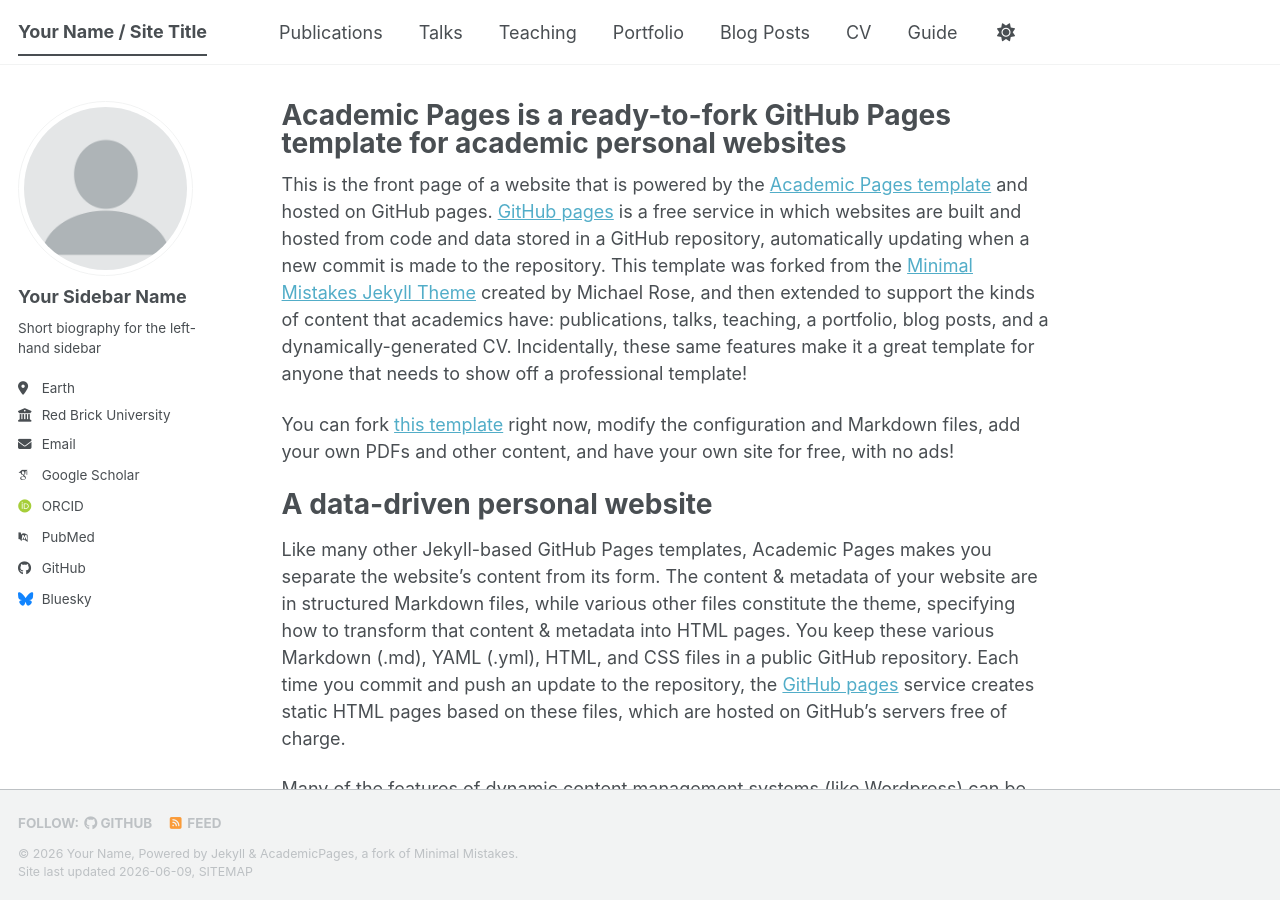
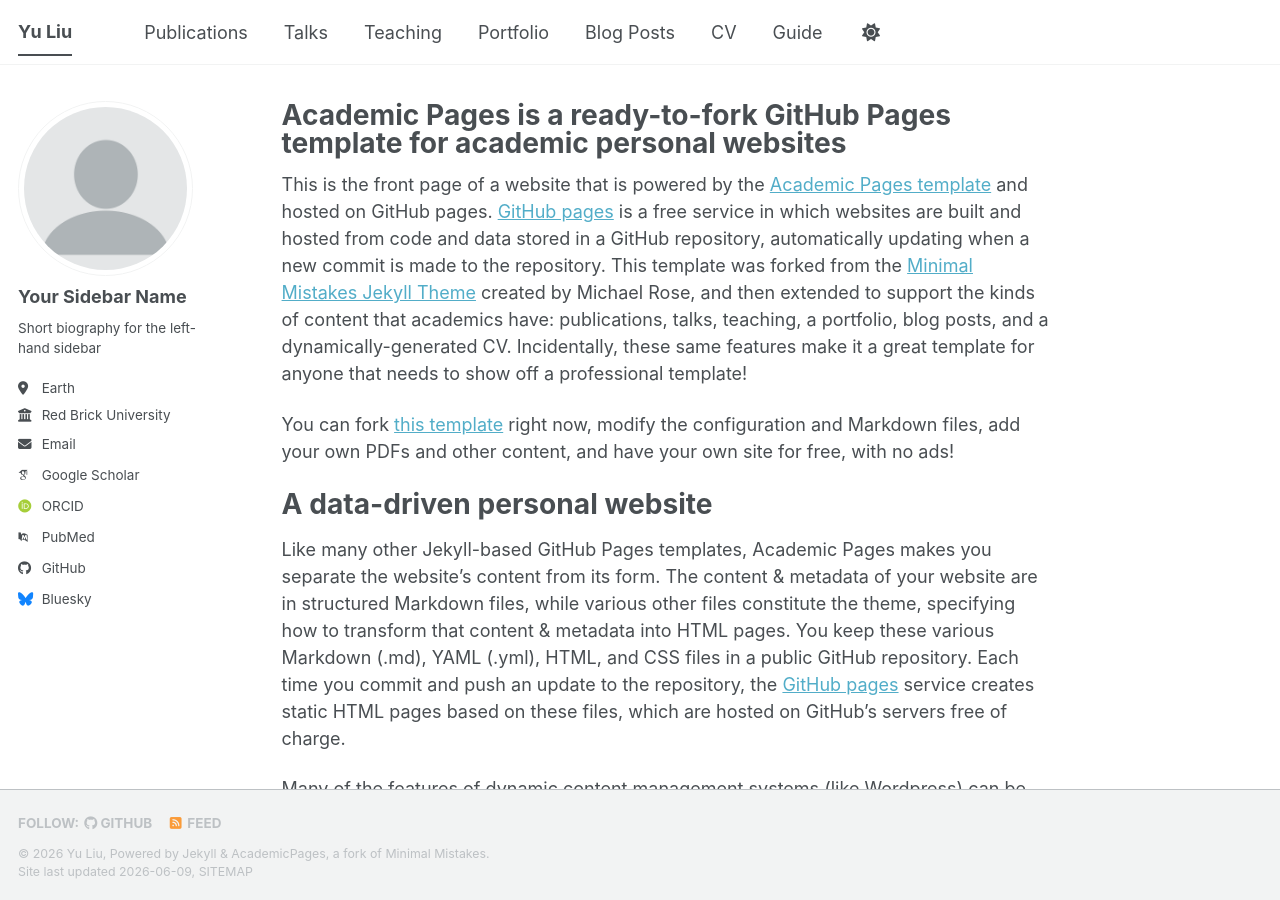
Before and after one commit to yuliu0322/yuliu0322.github.io, a Jekyll site: the page built from _pages/about.md, in a window 1280 px wide and 900 px high. Built offline with Jekyll 4.4.1, drawn with Linux system fonts in a browser that asks for light colours; some web fonts are replaced; a script bundle is joined from its source files by our own code; library files that are not in the unit come from our copies.

Commit message:
Update _config.yml

```diff
--- a/_config.yml
+++ b/_config.yml
@@ -9,14 +9,14 @@
 # Basic Site Settings
 locale                   : "en-US"
 site_theme               : "default" # The available themes options are "default", "air", "sunrise", "mint", "dirt" and "contrast"
-title                    : "Your Name / Site Title"
+title                    : "Yu Liu"
 title_separator          : "-"
-name                     : &name "Your Name"
-description              : &description "Your Name's academic portfolio"   # Update this with a general description of your site, this is the default if not overridden by a page
-url                      : https://academicpages.github.io # The base hostname & protocol for your site e.g. "https://[your GitHub username].github.io",
+name                     : &name "Yu Liu"
+description              : &description "Ph.D. Student at Virginia Tech"   # Update this with a general description of your site, this is the default if not overridden by a page
+url                      : https://yuliu0322.github.io # The base hostname & protocol for your site e.g. "https://[your GitHub username].github.io",
                                                            # or if you already have some other page hosted on Github then use "https://[your GitHub username].github.io/[Your Repo Name]"
 baseurl                  : "" # the subpath of your site, e.g. "/blog"
-repository               : "academicpages/academicpages.github.io"
+repository               : "yuliu0322/yuliu0322.github.io"
 
 # Site Author - The following control what appear as part of the author content on the side bar.
 #               If a field is blank the icon and link will not appear, otherwise it will be shown.
```
